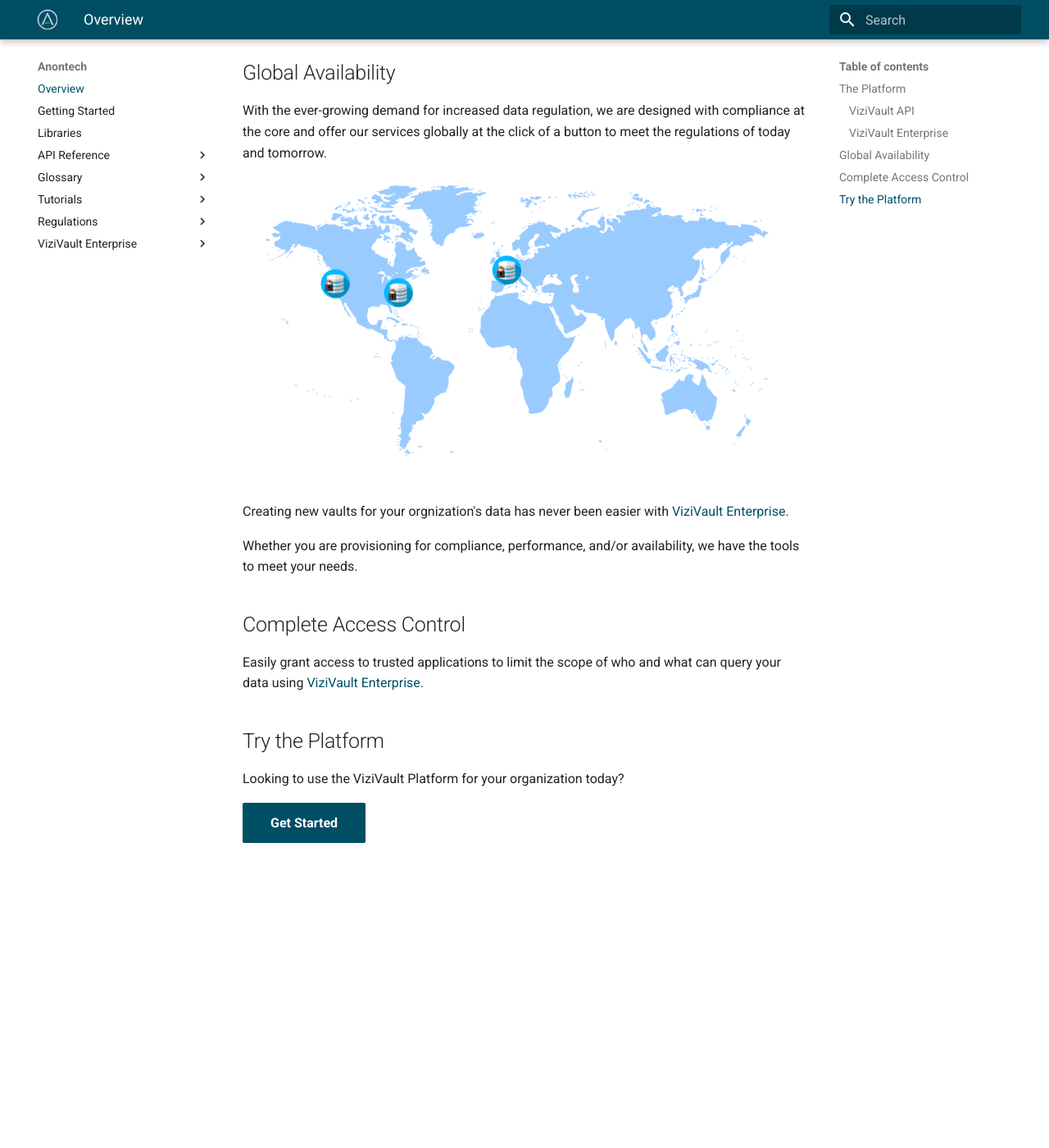
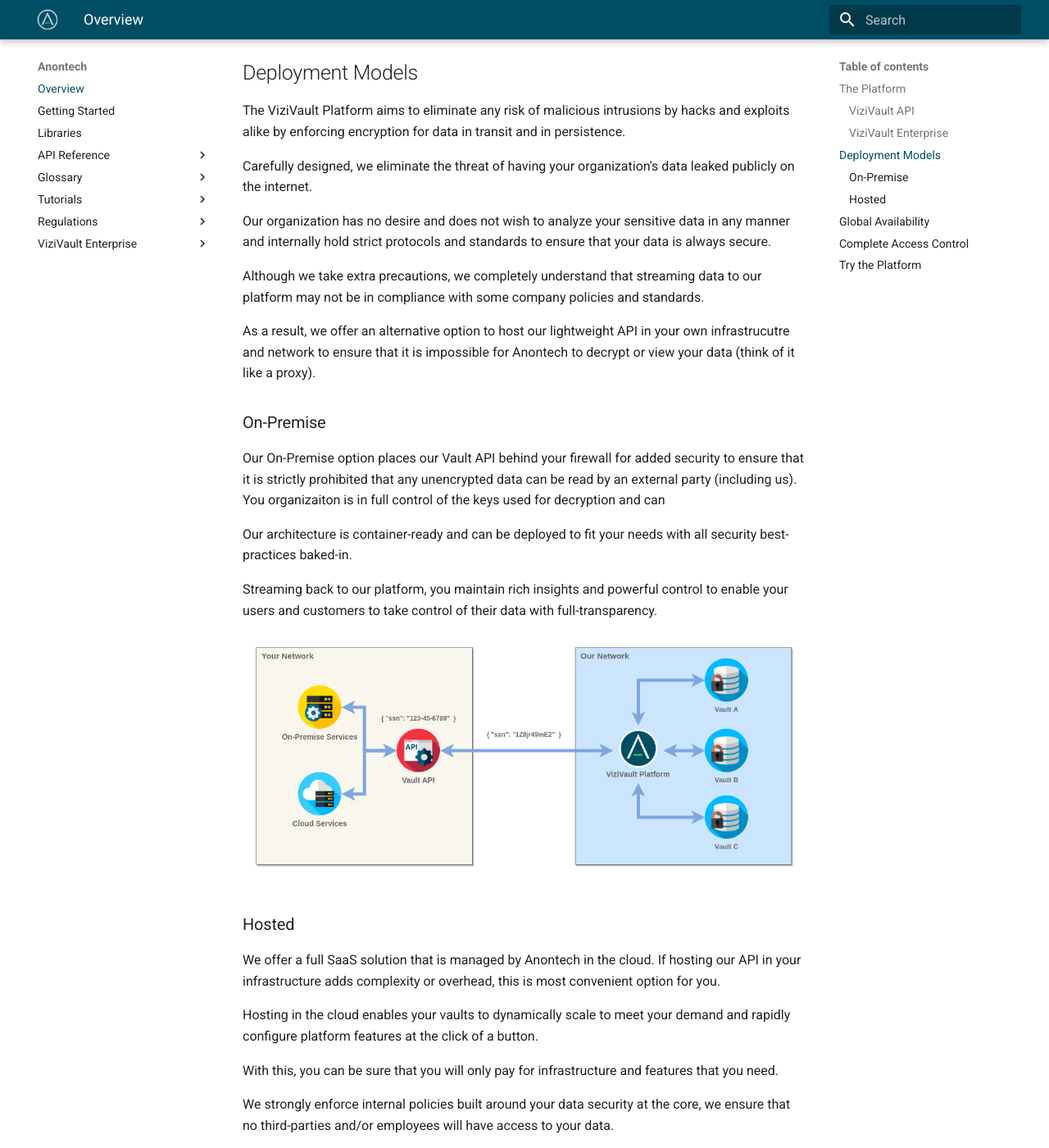
Before and after one commit to anontechnology/documentation, an MkDocs documentation site: the page built from docs/index.md, in a window 1280 px wide and 1400 px high, scrolled down 2458 px. Shown: the whole window at 82% size. Built offline with MkDocs 1.6.1 and Material for MkDocs 9.7.7, drawn with Linux system fonts in a browser that asks for light colours; before the commit the page ends 3510 px from its top, so only the background shows below that; some of the changed text lies outside the part shown.

Commit message:
Added deployment models

```diff
--- a/docs/index.md
+++ b/docs/index.md
@@ -29,6 +29,39 @@ Here, companies can take action to reduce data privacy risks down to desired lev
 
 ![ViziVault Enterprise](/assets/images/vizivault-enterprise.png)
 
+## Deployment Models
+The ViziVault Platform aims to eliminate any risk of malicious intrusions by hacks and exploits alike by enforcing encryption for data in transit and in persistence.
+
+Carefully designed, we eliminate the threat of having your organization's data leaked publicly on the internet.
+
+Our organization has no desire and does not wish to analyze your sensitive data in any manner and internally hold strict protocols and standards to ensure that your data is always secure.
+
+Although we take extra precautions, we completely understand that streaming data to our platform may not be in compliance with some company policies and standards.
+
+As a result, we offer an alternative option to host our lightweight API in your own infrastrucutre and network to ensure that it is impossible for Anontech to decrypt or view your data (think of it like a proxy).
+
+### On-Premise
+Our On-Premise option places our Vault API behind your firewall for added security to ensure that it is strictly prohibited that any unencrypted data can be read by an external party (including us). You organizaiton is in full control of the keys used for decryption and can
+
+Our architecture is container-ready and can be deployed to fit your needs with all security best-practices baked-in.
+
+Streaming back to our platform, you maintain rich insights and powerful control to enable your users and customers to take control of their data with full-transparency.
+
+![Anontech On-Premise](/assets/images/anontech-onprem.png)
+
+### Hosted
+We offer a full SaaS solution that is managed by Anontech in the cloud. If hosting our API in your infrastructure adds complexity or overhead, this is most convenient option for you.
+
+Hosting in the cloud enables your vaults to dynamically scale to meet your demand and rapidly configure platform features at the click of a button.
+
+With this, you can be sure that you will only pay for infrastructure and features that you need.
+
+We strongly enforce internal policies built around your data security at the core, we ensure that no third-parties and/or employees will have access to your data.
+
+![Anontech Hosted](/assets/images/anontech-hosted.png)
+
+Our deployment models can fit your company's needs without sacrificing the features unlocked by using the ViziVault Platform.
+
 ## Global Availability
 With the ever-growing demand for increased data regulation, we are designed with compliance at the core and offer our services globally at the click of a button to meet the regulations of today and tomorrow.
 ![Global Vaults](/assets/images/anontech-geovaults.png)
```
Also changed, not shown: docs/assets/images/anontech-hosted.png (added), docs/assets/images/anontech-onprem.png (added).
